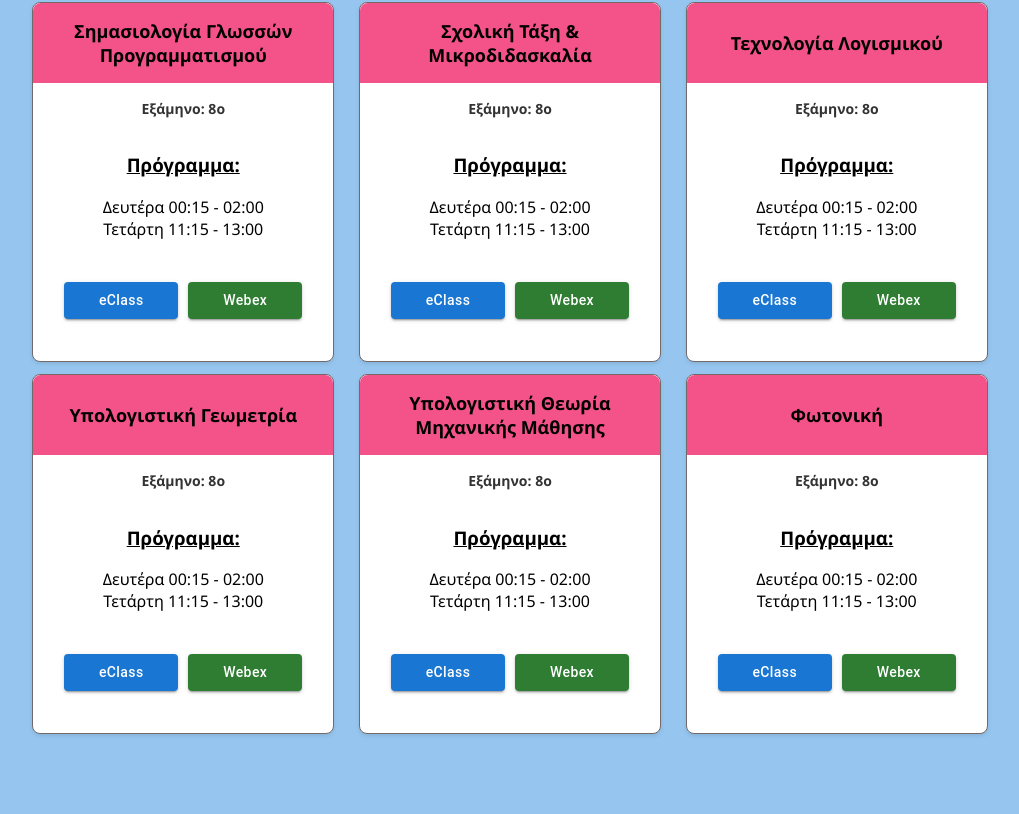
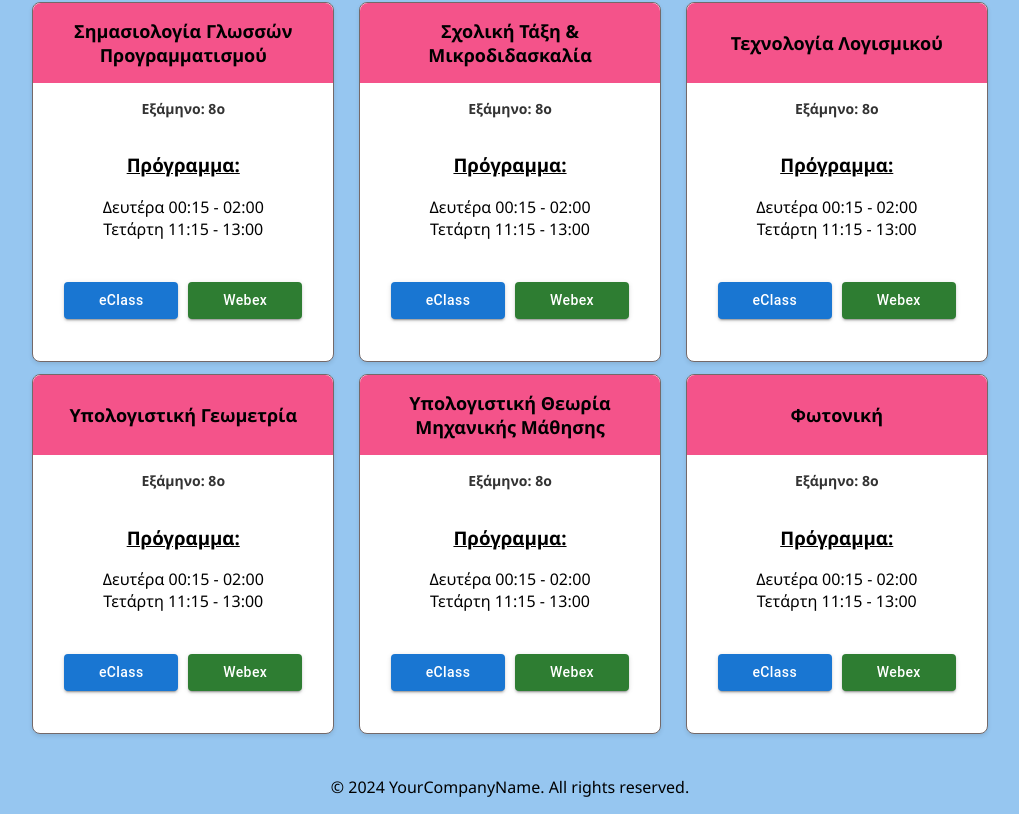
Before and after one commit to mgiannopoulos24/DIT-Webex-Links, a React (Create React App) app: page / in a window 1280 px wide. Shown: the part 6408-7222 px from the top of the page, without its empty margins (130-1149 px from the left). Before the commit the page ends 7168 px from the top, so only its background shows below. Built offline with nearby package versions, Linux system fonts and the light colour scheme.

Commit message:
Added footer

```diff
--- a/src/App.jsx
+++ b/src/App.jsx
@@ -1,6 +1,6 @@
 import './App.css';
 import CustomCard from './CustomCard/CustomCard';
-
+import Footer from './footer';
 
 const App = () => {
   return (
@@ -77,6 +77,7 @@ const App = () => {
 
 
         </div>
+        <Footer/>
       </div>
     </>
 
--- /dev/null
+++ b/src/footer.jsx
@@ -0,0 +1,11 @@
+import React from 'react';
+
+const Footer = () => {
+  return (
+    <footer>
+      <p>&copy; {new Date().getFullYear()} YourCompanyName. All rights reserved.</p>
+    </footer>
+  );
+}
+
+export default Footer;
```
